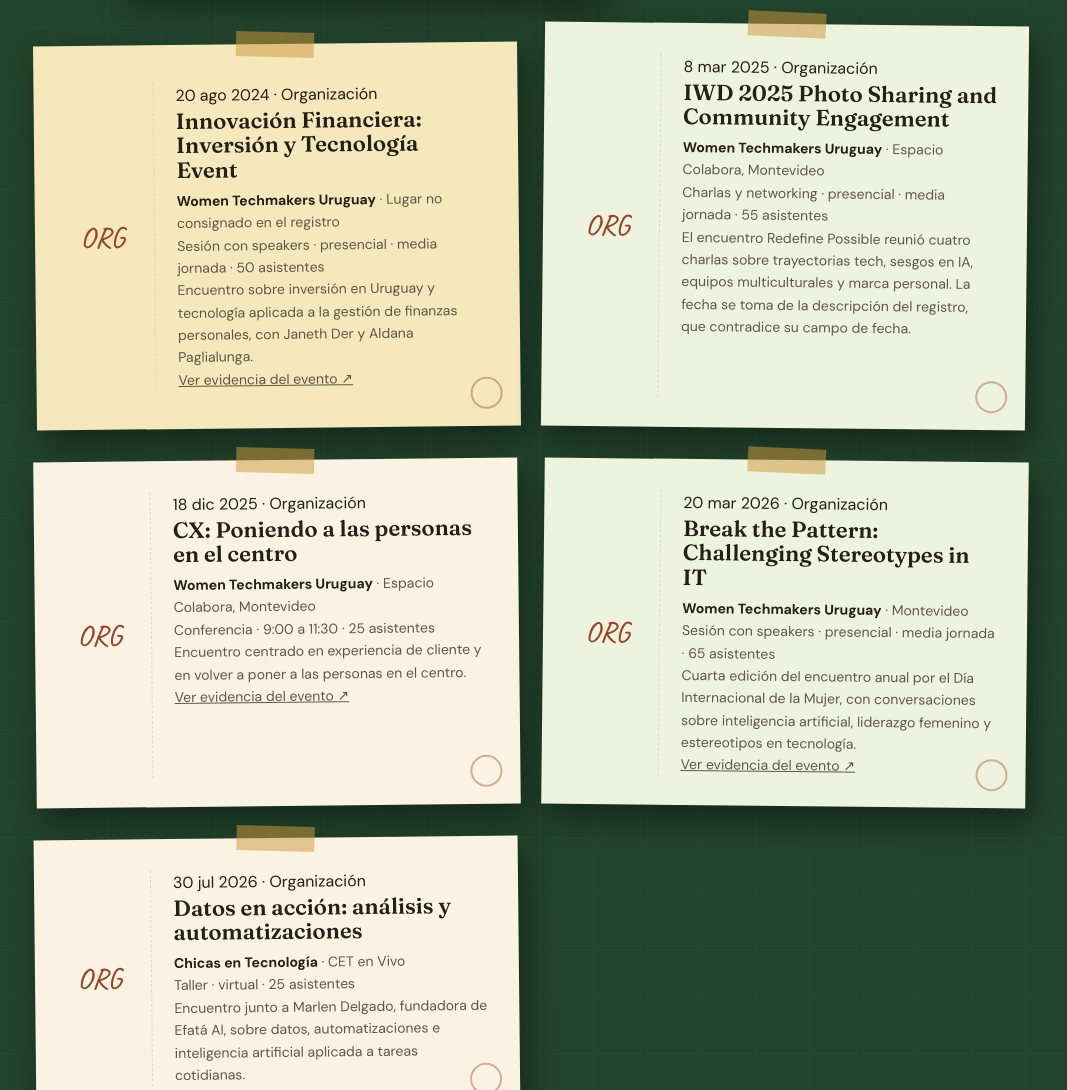
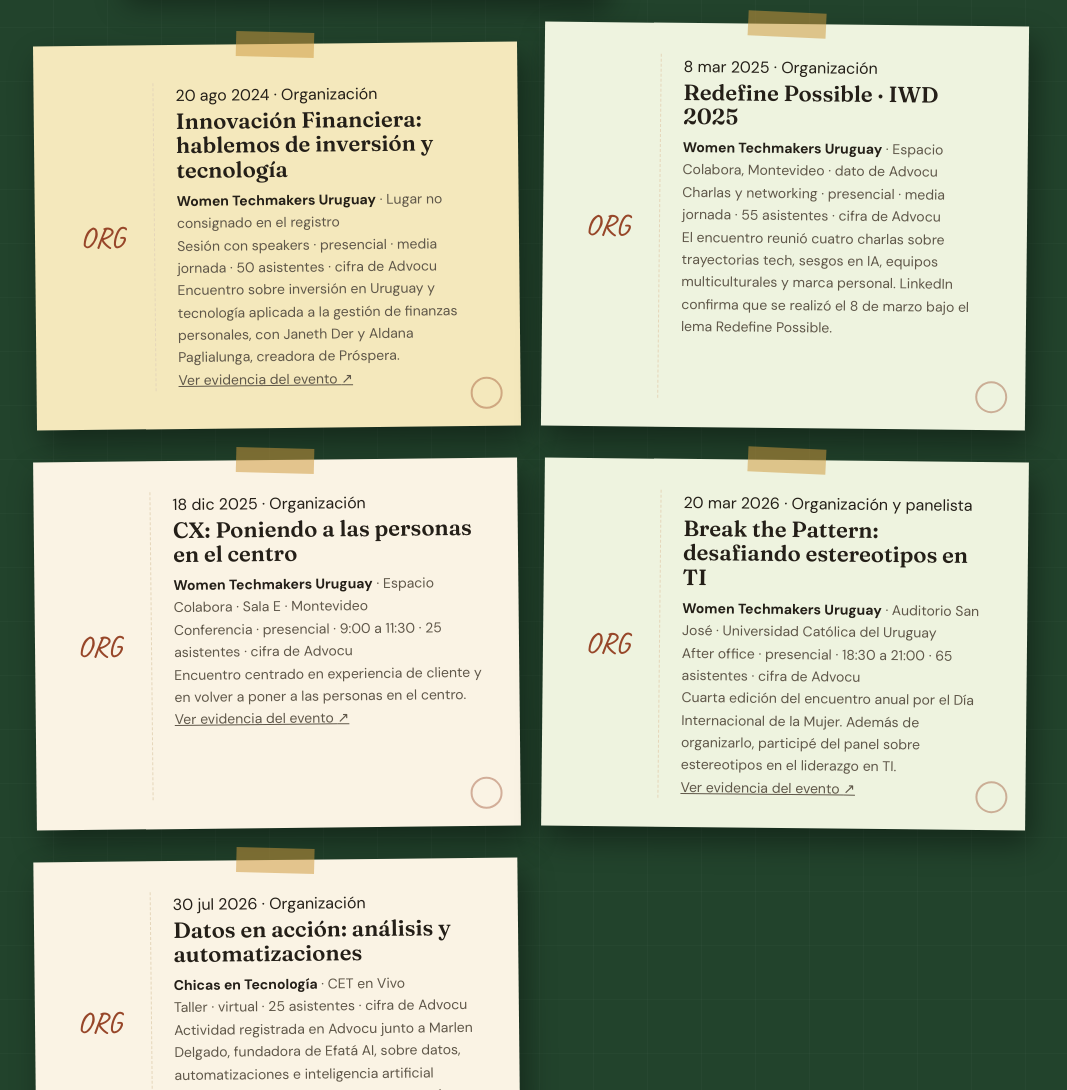
Before and after one commit to romicaubarrere/personal, an Astro site: page /personal/comunidad-charlas in a window 1280 px wide. Shown: the part 3100-4190 px from the top of the page, without its empty margins (109-1176 px from the left). Built offline with nearby package versions, Linux system fonts and the light colour scheme; Astro itself is replaced by a stand-in of ours.

Commit message:
content: actualizar src/pages/comunidad-charlas.astro

```diff
--- a/src/pages/comunidad-charlas.astro
+++ b/src/pages/comunidad-charlas.astro
@@ -37,56 +37,61 @@ const organizedEvents = [
   {
     date: '20 ago 2024',
     community: 'Women Techmakers Uruguay',
-    title: 'Innovación Financiera: Inversión y Tecnología Event',
+    role: 'Organización',
+    title: 'Innovación Financiera: hablemos de inversión y tecnología',
     format: 'Sesión con speakers · presencial · media jornada',
     place: 'Lugar no consignado en el registro',
-    attendance: '50 asistentes',
-    detail: 'Encuentro sobre inversión en Uruguay y tecnología aplicada a la gestión de finanzas personales, con Janeth Der y Aldana Paglialunga.',
+    attendance: '50 asistentes · cifra de Advocu',
+    detail: 'Encuentro sobre inversión en Uruguay y tecnología aplicada a la gestión de finanzas personales, con Janeth Der y Aldana Paglialunga, creadora de Próspera.',
     source: 'https://www.linkedin.com/posts/women-techmakers-uruguay_foto-de-cierre-del-evento-innovaci%C3%B3n-financiera-activity-7232016858361561089-25u3?utm_source=share&utm_medium=member_desktop'
   },
   {
     date: '8 mar 2025',
     community: 'Women Techmakers Uruguay',
-    title: 'IWD 2025 Photo Sharing and Community Engagement',
+    role: 'Organización',
+    title: 'Redefine Possible · IWD 2025',
     format: 'Charlas y networking · presencial · media jornada',
-    place: 'Espacio Colabora, Montevideo',
-    attendance: '55 asistentes',
-    detail: 'El encuentro Redefine Possible reunió cuatro charlas sobre trayectorias tech, sesgos en IA, equipos multiculturales y marca personal. La fecha se toma de la descripción del registro, que contradice su campo de fecha.'
+    place: 'Espacio Colabora, Montevideo · dato de Advocu',
+    attendance: '55 asistentes · cifra de Advocu',
+    detail: 'El encuentro reunió cuatro charlas sobre trayectorias tech, sesgos en IA, equipos multiculturales y marca personal. LinkedIn confirma que se realizó el 8 de marzo bajo el lema Redefine Possible.'
   },
   {
     date: '18 dic 2025',
     community: 'Women Techmakers Uruguay',
+    role: 'Organización',
     title: 'CX: Poniendo a las personas en el centro',
-    format: 'Conferencia · 9:00 a 11:30',
-    place: 'Espacio Colabora, Montevideo',
-    attendance: '25 asistentes',
+    format: 'Conferencia · presencial · 9:00 a 11:30',
+    place: 'Espacio Colabora · Sala E · Montevideo',
+    attendance: '25 asistentes · cifra de Advocu',
     detail: 'Encuentro centrado en experiencia de cliente y en volver a poner a las personas en el centro.',
     source: 'https://www.eventbrite.com/e/cx-poniendo-a-las-personas-en-el-centro-tickets-1976743835023?utm-campaign=social&utm-content=attendeeshare&utm-medium=discovery&utm-term=listing&utm-source=cp&aff=ebdsshcopyurl'
   },
   {
     date: '20 mar 2026',
     community: 'Women Techmakers Uruguay',
-    title: 'Break the Pattern: Challenging Stereotypes in IT',
-    format: 'Sesión con speakers · presencial · media jornada',
-    place: 'Montevideo',
-    attendance: '65 asistentes',
-    detail: 'Cuarta edición del encuentro anual por el Día Internacional de la Mujer, con conversaciones sobre inteligencia artificial, liderazgo femenino y estereotipos en tecnología.',
-    source: 'https://www.eventbrite.com/e/break-the-pattern-desafiando-estereotipos-en-ti-tickets-1983982574287'
+    role: 'Organización y panelista',
+    title: 'Break the Pattern: desafiando estereotipos en TI',
+    format: 'After office · presencial · 18:30 a 21:00',
+    place: 'Auditorio San José · Universidad Católica del Uruguay',
+    attendance: '65 asistentes · cifra de Advocu',
+    detail: 'Cuarta edición del encuentro anual por el Día Internacional de la Mujer. Además de organizarlo, participé del panel sobre estereotipos en el liderazgo en TI.',
+    source: 'https://www.linkedin.com/feed/update/urn:li:activity:7440530870891073536/'
   },
   {
     date: '30 jul 2026',
     community: 'Chicas en Tecnología',
+    role: 'Organización',
     title: 'Datos en acción: análisis y automatizaciones',
     format: 'Taller · virtual',
     place: 'CET en Vivo',
-    attendance: '25 asistentes',
-    detail: 'Encuentro junto a Marlen Delgado, fundadora de Efatá AI, sobre datos, automatizaciones e inteligencia artificial aplicada a tareas cotidianas.'
+    attendance: '25 asistentes · cifra de Advocu',
+    detail: 'Actividad registrada en Advocu junto a Marlen Delgado, fundadora de Efatá AI, sobre datos, automatizaciones e inteligencia artificial aplicada a tareas cotidianas. No encontré una publicación coincidente en mi actividad de LinkedIn.'
   }
 ];
 
 const talks = [
   { date: '2026 · fecha exacta por confirmar', role: 'Oradora', event: 'Presentación de habITar', org: 'Cámara Uruguaya de Blockchain (CBU)', place: 'Uruguay', topic: 'Presentación del proyecto final de tesis habITar.' },
-  { date: 'marzo 2026 · día por confirmar', role: 'Panelista', event: 'Break the Pattern', org: 'Women Techmakers Uruguay · UCU', place: 'Montevideo', topic: 'Estereotipos en el liderazgo en TI. El encuentro tuvo una entrevista en Canal 4 en el marco del 8M.' },
+  { date: '20 mar 2026', role: 'Panelista', event: 'Break the Pattern', org: 'Women Techmakers Uruguay · UCU', place: 'Auditorio San José, Montevideo', topic: 'Panel sobre estereotipos en el liderazgo en TI. El encuentro tuvo una entrevista en Canal 4 en el marco del 8M.' },
   { date: '2025 · fecha exacta por confirmar', role: 'Panelista', event: 'Explorando diferentes roles en tecnología', org: 'Campus Party Uruguay · WTM Uruguay', place: 'Montevideo', topic: 'Qu&eacute; hacemos en tecnolog&iacute;a y c&oacute;mo llegamos a nuestros roles.' },
   { date: 'Fecha por confirmar', role: 'Panelista', event: 'End-to-End: Ser mujer en un rol tech', org: 'Más Voces en Diseño · Uruguay Mujeres IT · WTM Uruguay', place: 'Espacio Colabora, Montevideo', topic: 'Ser mujer en un rol tecnol&oacute;gico.' },
   { date: 'Fecha por confirmar', role: 'Oradora', event: 'Foro de Mujeres Emprendedoras', org: 'Organización por confirmar', place: 'Hotel Dazzler, Montevideo', topic: 'El rol de liderazgo de las mujeres en las &aacute;reas STEM.' },
@@ -159,7 +164,7 @@ const talks = [
         <div class="section-title">
           <span class="small">lo que pasa antes de abrir las puertas</span>
           <h2>Construir comunidad tambi&eacute;n es <em>gestionar</em></h2>
-          <p>Ac&aacute; separo el rol sostenido en cada comunidad de los encuentros que organic&eacute;. Todos los encuentros listados figuran como organizaci&oacute;n propia en el registro; como no detalla mis tareas individuales, no las completo por intuici&oacute;n.</p>
+          <p>Ac&aacute; separo el rol sostenido en cada comunidad de los encuentros que organic&eacute;. Contrast&eacute; el registro de Advocu con mi actividad de LinkedIn: cuando una cifra o ubicaci&oacute;n s&oacute;lo aparece en Advocu, queda indicada como tal.</p>
         </div>
         <div class="project-stack">
           {communityWork.map((item) => (
@@ -172,7 +177,7 @@ const talks = [
             <article class="project-sheet" style={`grid-column:span 6;--sheet-rotate:${index % 2 ? '.6deg' : '-.6deg'};${index % 2 ? 'background:#eef3df' : ''}`}>
               <div class="code">ORG</div>
               <div>
-                <span class="state">{event.date} · Organizaci&oacute;n</span>
+                <span class="state">{event.date} · {event.role}</span>
                 <h3>{event.title}</h3>
                 <p><strong>{event.community}</strong> · {event.place}</p>
                 <p>{event.format} · {event.attendance}</p>
```
